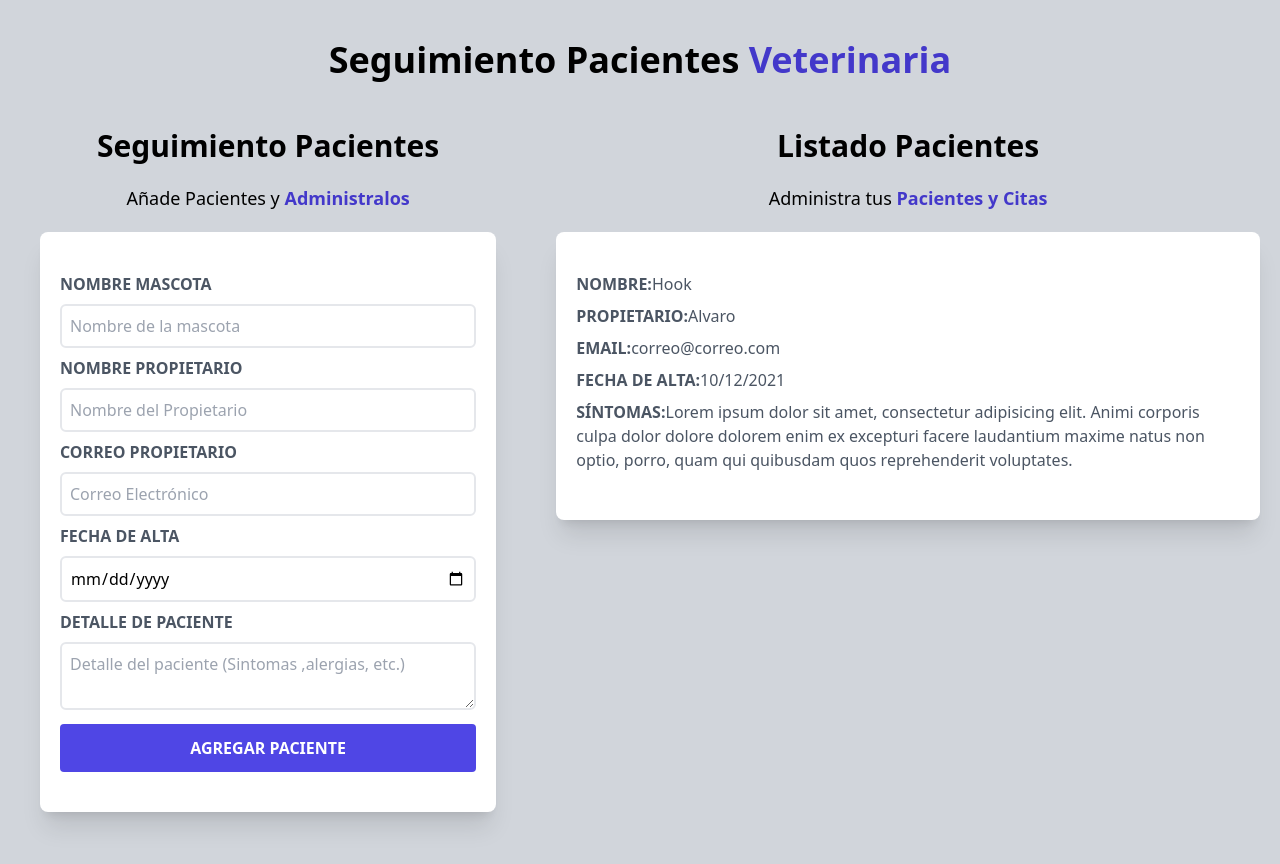
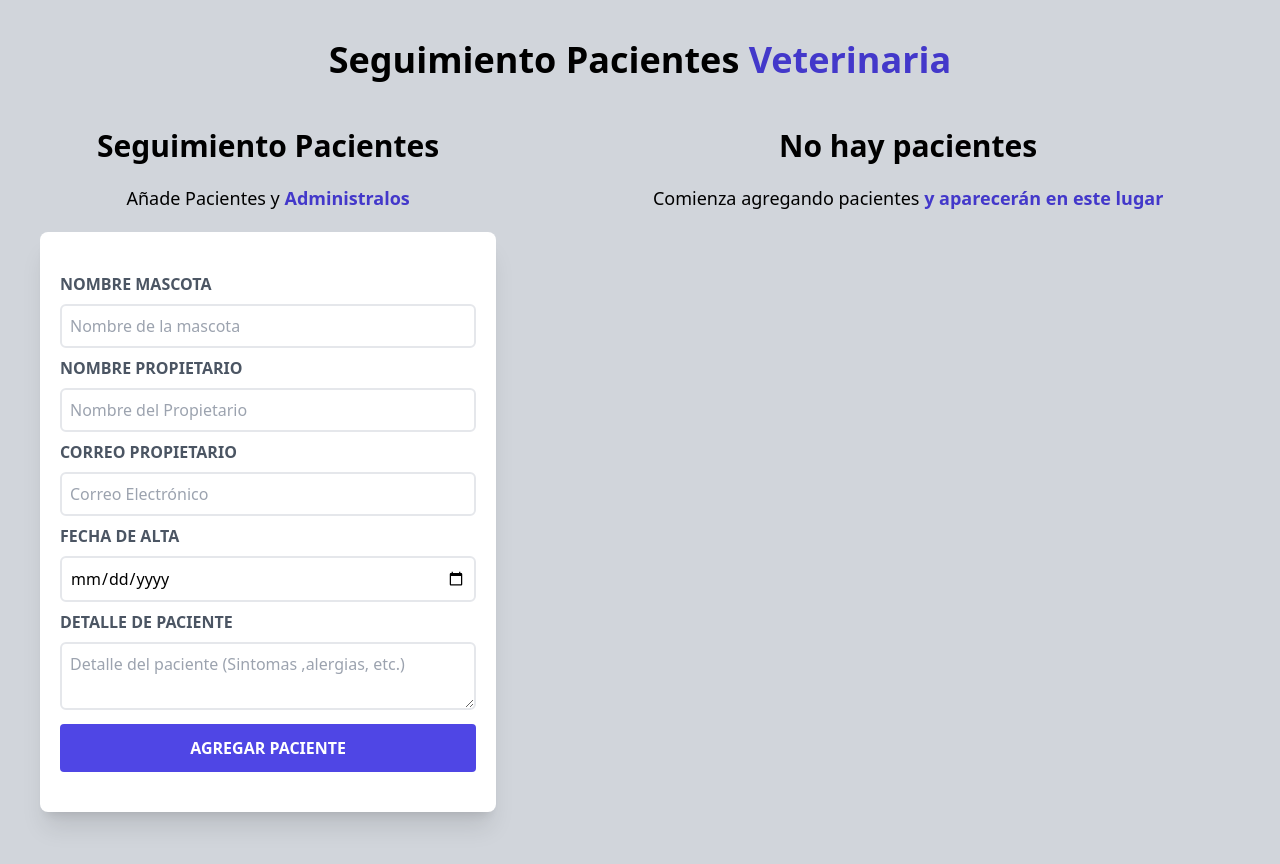
Before and after one commit to alvarorpf/CitasReact, a React (Vite) app: page / in a window 1280 px wide. Shown: the top 864 px of the page. Built offline with nearby package versions, Linux system fonts and the light colour scheme.

Commit message:
CitasReact[ADD]: Mejora en Listado de Pacientes

```diff
--- a/src/App.jsx
+++ b/src/App.jsx
@@ -7,6 +7,7 @@ import PatientList from "./components/PatientList.jsx";
 function App() {
 
     const [patients, setPatients] = useState([]);
+    const [patient, setPatient] = useState([]);
 
     return (
         <div className="container mx-auto mt-10">
@@ -17,7 +18,10 @@ function App() {
                     patients={patients}
                     setPatients={setPatients}
                 />
-                <PatientList />
+                <PatientList
+                    patients={patients}
+                    setPatient={setPatient}
+                />
             </div>
         </div>
     )
--- /dev/null
+++ b/src/components/Error.jsx
@@ -0,0 +1,11 @@
+function Error({children}) {
+    return (
+        <div className='bg-red-800 text-white text-center p-3 uppercase font-bold mb-2 rounded'>
+            <p>
+                {children}
+            </p>
+        </div>
+    );
+}
+
+export default Error;
--- a/src/components/Form.jsx
+++ b/src/components/Form.jsx
@@ -1,4 +1,5 @@
 import {useState, useEffect} from 'react';
+import Error from "./Error.jsx";
 function Form({ patients, setPatients }){
 
     const [name, setName] = useState('');
@@ -8,6 +9,12 @@ function Form({ patients, setPatients }){
     const [detail, setDetail] = useState('');
 
     const [error, setError] = useState(false);
+
+    const generateId = () => {
+        const random = Math.random().toString(36).substring(2)
+        const date = Date.now().toString(36)
+        return random + date
+    }
     const handleSubmit = (e) =>{
         e.preventDefault();
         if([name,owner,email,date,detail].includes('')){
@@ -16,6 +23,7 @@ function Form({ patients, setPatients }){
         }
         setError(false)
         const patient = {
+            id: generateId(),
             name,
             owner,
             email,
@@ -37,7 +45,7 @@ function Form({ patients, setPatients }){
                 <span className='text-indigo-700 font-bold'>Administralos</span>
             </p>
             <form onSubmit={handleSubmit} action="" className='bg-white shadow-xl rounded-lg px-5 py-10 mb-5'>
-                {error && <div className='bg-red-800 text-white text-center p-3 uppercase font-bold mb-2 rounded'><p>Todos los campos son Obligatorios !</p></div>}
+                {error && <Error> Todos los campos son obligatorios!!</Error>}
                 <div className='mb-2'>
                     <label htmlFor='name' className='block text-gray-600 uppercase font-bold'>
                         Nombre Mascota
--- a/src/components/Patient.jsx
+++ b/src/components/Patient.jsx
@@ -1,36 +1,50 @@
-function Patient(props) {
+function Patient({patient, setPatient}) {
+    const {name, owner, email, date, detail} = patient
     return (
         <div className='bg-white shadow-xl rounded-lg px-5 py-10 mb-5'>
             <p className='font-bold text-gray-600 mb-2 uppercase'>
-                Nombre:{''}
+                Nombre:{' '}
                 <span className='font-normal normal-case'>
-                        Hook
-                    </span>
+                    {name}
+                </span>
             </p>
             <p className='font-bold text-gray-600 mb-2 uppercase'>
-                Propietario:{''}
+                Propietario:{' '}
                 <span className='font-normal normal-case'>
-                        Alvaro
-                    </span>
+                    {owner}
+                </span>
             </p>
             <p className='font-bold text-gray-600 mb-2 uppercase'>
-                Email:{''}
+                Email:{' '}
                 <span className='font-normal normal-case'>
-                        correo@correo.com
-                    </span>
+                    {email}
+                </span>
             </p>
             <p className='font-bold text-gray-600 mb-2 uppercase'>
-                Fecha de Alta:{''}
+                Fecha de Alta:{' '}
                 <span className='font-normal normal-case'>
-                        10/12/2021
-                    </span>
+                    {date}
+                </span>
             </p>
             <p className='font-bold text-gray-600 mb-2 uppercase'>
-                Síntomas:{''}
+                Síntomas:{' '}
                 <span className='font-normal normal-case'>
-                        Lorem ipsum dolor sit amet, consectetur adipisicing elit. Animi corporis culpa dolor dolore dolorem enim ex excepturi facere laudantium maxime natus non optio, porro, quam qui quibusdam quos reprehenderit voluptates.
-                    </span>
+                    {detail}
+                </span>
             </p>
+            <div className='flex justify-between mt-5'>
+                <button
+                    type='button'
+                    onClick={()=>setPatient(patient)}
+                    className='px-10 py-2 bg-green-500 hover:bg-green-400 font-bold uppercase text-white rounded-lg'>
+                    Editar
+                </button>
+                <button
+                    type='button'
+                    className='px-10 py-2 bg-red-500 hover:bg-red-400 font-bold uppercase text-white rounded-lg'>
+                    Eliminar
+                </button>
+            </div>
         </div>
     );
 }
--- a/src/components/PatientList.jsx
+++ b/src/components/PatientList.jsx
@@ -1,7 +1,10 @@
 import Patient from "./Patient.jsx";
-function PatientList() {
+function PatientList({patients, setPatient}) {
+
     return (
         <div className='md:w-1/2 lg:w-3/5 px-5 md:h-screen overflow-y-scroll'>
+            {patients && patients.length ? (
+                <>
                     <h2 className='font-black text-3xl text-center'>
                         Listado Pacientes
                     </h2>
@@ -11,7 +14,28 @@ function PatientList() {
                             Pacientes y Citas
                         </span>
                     </p>
-            <Patient/>
+                    {patients.map( p  =>(
+                        <Patient
+                            key={p.id}
+                            patient={p}
+                            setPatient={setPatient}
+                        />)
+                    )}
+                </>
+            ) : (
+                <>
+                    <h2 className='font-black text-3xl text-center'>
+                        No hay pacientes
+                    </h2>
+                    <p className='text-lg mt-5 text-center mb-5'>
+                        Comienza agregando pacientes {''}
+                        <span className='text-indigo-700 font-bold'>
+                            y aparecerán en este lugar
+                        </span>
+                    </p>
+                </>
+            )}
+
         </div>
 
     );
```
Lines whose indentation alone changed are shown as unchanged.
